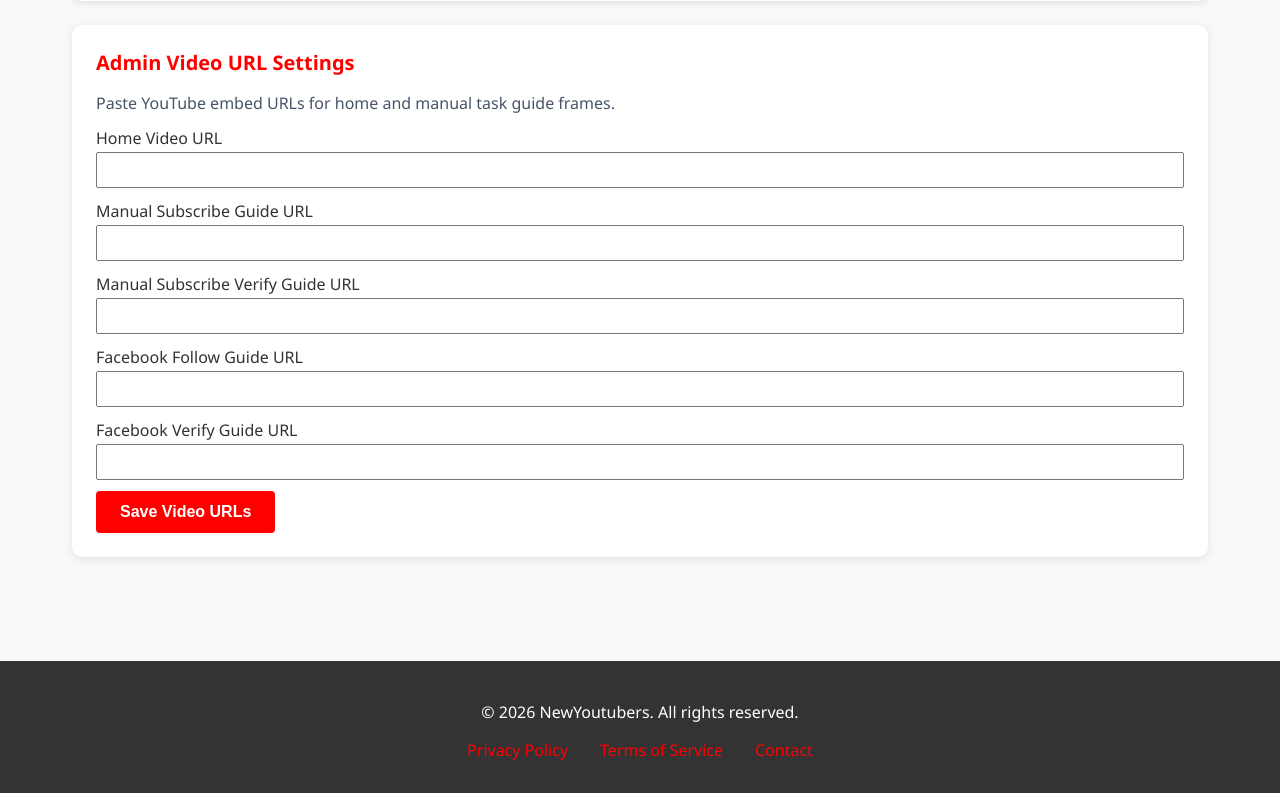
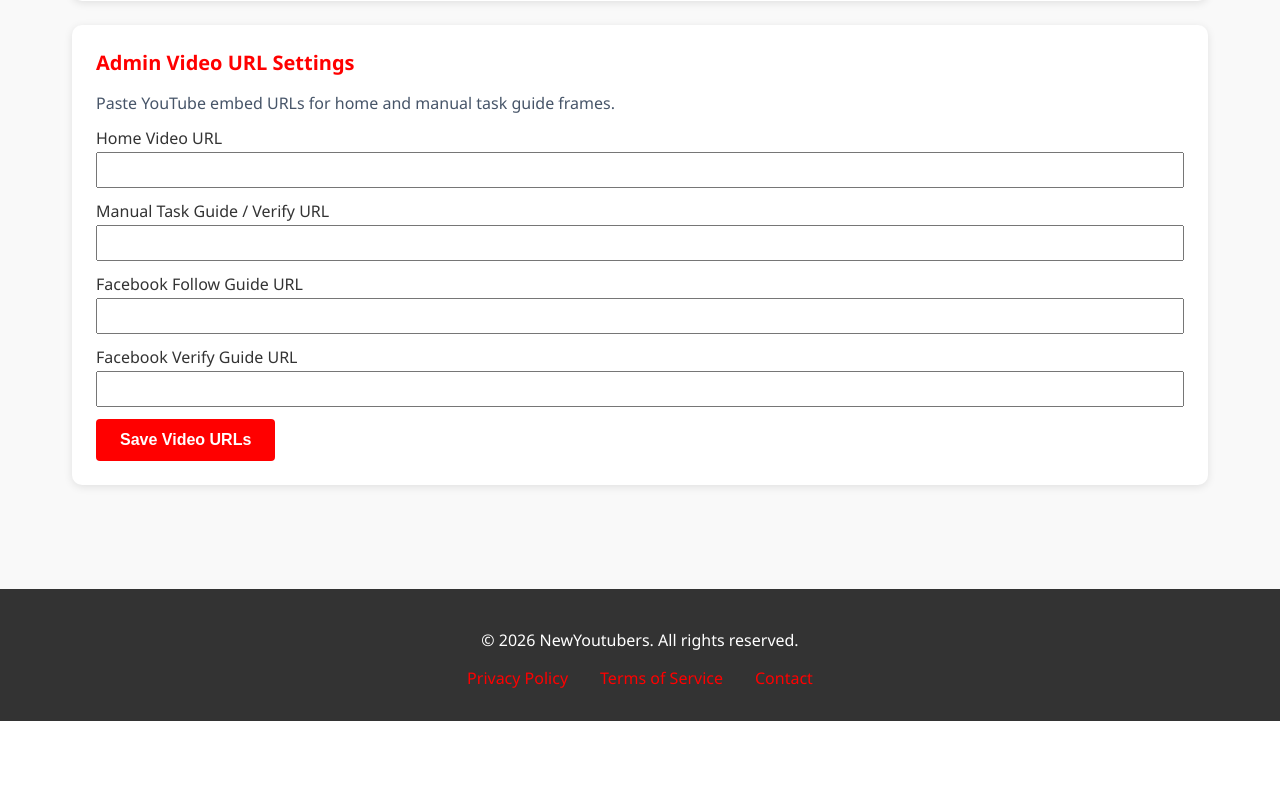
Before and after one commit to rishirambhusal444/arkoboost, a Django app: page /profile/manual/ in a window 1280 px wide. Shown: the part 1145-1938 px from the top of the page. After the commit the page ends 1866 px from the top, so only its background shows below. Run offline with Django 5.2, Linux system fonts and the light colour scheme; the visitor is signed in with stand-in values (Sample User, id 1); data comes from the database, SQL or seed files in the repository; data that the repository does not hold is empty; some libraries are stand-ins or nearby versions.

Commit message:
databse setup

```diff
--- a/subscribers/views.py
+++ b/subscribers/views.py
@@ -2335,8 +2335,10 @@ def profile_page(request, profile_mode=None):
 def update_admin_videos(request):
     row = AdminVideo.objects.filter(pk=1).first() or AdminVideo(pk=1)
     row.home_video_url = (request.POST.get("home_video_url") or "").strip()
-    row.task_video_url_subscribe = (request.POST.get("task_video_url_subscribe") or "").strip()
-    row.task_video_url_subscribe_verify = (request.POST.get("task_video_url_subscribe_verify") or "").strip()
+    manual_video_url = (request.POST.get("task_video_url_subscribe_verify") or "").strip()
+    # Keep manual subscribe/verify guide unified to a single URL.
+    row.task_video_url_subscribe = manual_video_url
+    row.task_video_url_subscribe_verify = manual_video_url
     row.task_video_url_facebook = (request.POST.get("task_video_url_facebook") or "").strip()
     row.task_video_url_facebook_verify = (request.POST.get("task_video_url_facebook_verify") or "").strip()
     row.save()
--- a/templates/subscribers/profile.html
+++ b/templates/subscribers/profile.html
@@ -66,11 +66,7 @@
                     <input type="url" name="home_video_url" value="{{ admin_video_settings.home_video_url|default:'' }}" style="width:100%;padding:0.55rem;margin-top:0.2rem;">
                 </label>
                 <label>
-                    Manual Subscribe Guide URL
-                    <input type="url" name="task_video_url_subscribe" value="{{ admin_video_settings.task_video_url_subscribe|default:'' }}" style="width:100%;padding:0.55rem;margin-top:0.2rem;">
-                </label>
-                <label>
-                    Manual Subscribe Verify Guide URL
+                    Manual Task Guide / Verify URL
                     <input type="url" name="task_video_url_subscribe_verify" value="{{ admin_video_settings.task_video_url_subscribe_verify|default:'' }}" style="width:100%;padding:0.55rem;margin-top:0.2rem;">
                 </label>
                 <label>
--- a/templates/subscribers/profile_manual.html
+++ b/templates/subscribers/profile_manual.html
@@ -106,11 +106,7 @@
                     <input type="url" name="home_video_url" value="{{ admin_video_settings.home_video_url|default:'' }}" style="width:100%;padding:0.55rem;margin-top:0.2rem;">
                 </label>
                 <label>
-                    Manual Subscribe Guide URL
-                    <input type="url" name="task_video_url_subscribe" value="{{ admin_video_settings.task_video_url_subscribe|default:'' }}" style="width:100%;padding:0.55rem;margin-top:0.2rem;">
-                </label>
-                <label>
-                    Manual Subscribe Verify Guide URL
+                    Manual Task Guide / Verify URL
                     <input type="url" name="task_video_url_subscribe_verify" value="{{ admin_video_settings.task_video_url_subscribe_verify|default:'' }}" style="width:100%;padding:0.55rem;margin-top:0.2rem;">
                 </label>
                 <label>
```
Also changed, not shown: templates/subscribers/tasks_manual.html (+3 -18 lines).
